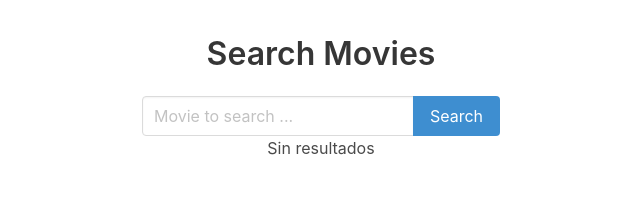
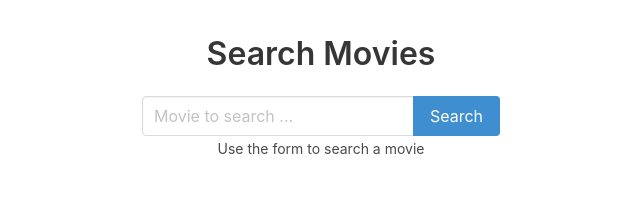
Before and after one commit to RamonBoza/udemy-aprendiendo-react, a React (Create React App) app in the folder search-movies/: page / in a window 1280 px wide. Shown: the top 210 px of the page, without its empty margins (319-959 px from the left). Built offline with nearby package versions, Linux system fonts and the light colour scheme.

Commit message:
Adding a proper starting message

```diff
--- a/search-movies/src/App.js
+++ b/search-movies/src/App.js
@@ -7,10 +7,16 @@
 import {MoviesList} from "./components/MoviesList";
 
 class App extends Component {
-  state = { results: []}
+  state = { usedSearch: false, results: []}
 
   _handleResults = (results) => {
-    this.setState({results})
+    this.setState({usedSearch: true, results})
+  }
+
+  _renderResults = () => {
+        return this.state.results.length === 0
+            ? <p>Sorry! :( Results not found </p>
+            : <MoviesList movies={this.state.results} />
   }
 
   render() {
@@ -20,9 +26,9 @@
           <div className='SearchForm-wrapper'>
             <SearchForm onResults={this._handleResults}/>
           </div>
-          {this.state.results.length === 0
-              ? <p>Sin resultados</p>
-              : <MoviesList movies={this.state.results} />
+          {this.state.usedSearch
+            ? this._renderResults()
+            : <small>Use the form to search a movie</small>
           }
         </div>
     );
```
